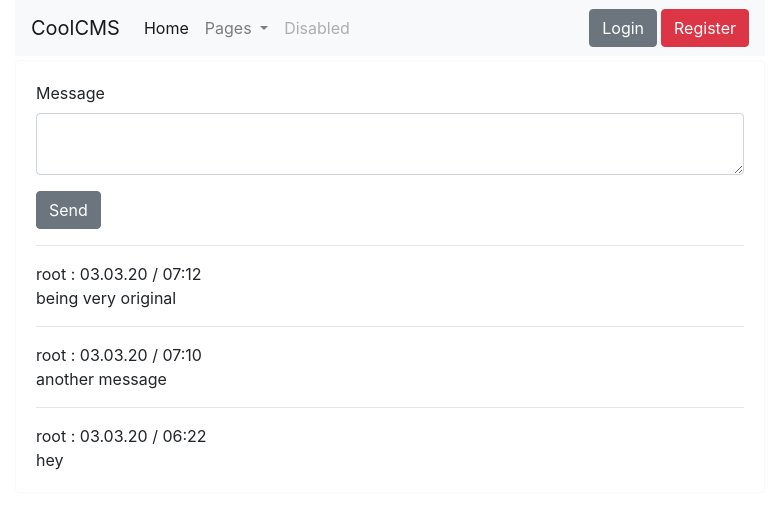
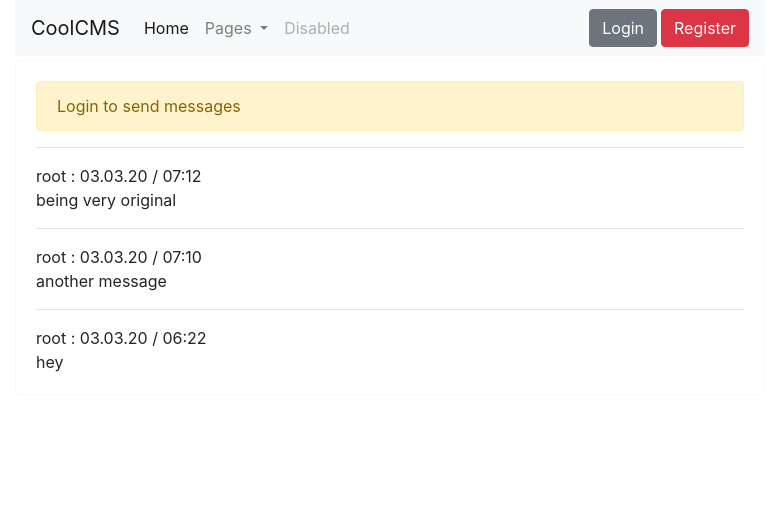
Before and after one commit to Cleveruz/coolcms, a PHP site: page /chat.php in a window 1280 px wide. Shown: the top 509 px of the page, without its empty margins (250-1030 px from the left). Run offline with PHP 8.4, Linux system fonts and the light colour scheme; data comes from the database, SQL or seed files in the repository.

Commit message:
Simple security against injection and script in all GET requests + login to send messages

```diff
--- a/chat.php
+++ b/chat.php
@@ -21,14 +21,19 @@ $result = mysqli_query($conn, "select * from chat order by time desc");
 
 <div class="card border-light mt-1">
     <div class="card-body">
+        <?php if ($auth):?>
             <form method="post">
                 <div class="form-group">
                     <label for="message"><?=$lang['message']?></label>
-                <textarea id="message" name="message" class="form-control"></textarea>
+                    <textarea id="message" name="message" class="form-control" required></textarea>
                 </div>
 
                 <button type="submit" class="btn btn-secondary"><?=$lang['send_button']?></button>
             </form>
+
+        <?php else:?>
+            <div class="alert alert-warning"><?=$lang['login_to_send_messages']?></div>
+        <?php endif;?>
 
         <?php foreach ($result as $post):?>
             <hr>
--- a/language/en.ini
+++ b/language/en.ini
@@ -4,6 +4,7 @@ chat = Chat
 email = Email
 hello = Hello
 pages = Pages
+login_to_send_messages = Login to send messages
 login_button = Login
 logout = Log out
 message = Message
--- a/language/uk.ini
+++ b/language/uk.ini
@@ -4,6 +4,7 @@ chat = Чат
 email = Email
 hello = Привіт
 pages = Сторінки
+login_to_send_messages = Увійдіть, щоб надсилати повідомлення
 login_button = Вхід
 logout = Вихід
 message = Повідомлення
--- a/system.php
+++ b/system.php
@@ -10,6 +10,11 @@ $conn = mysqli_connect('localhost', $config['db_user'], $config['db_password'],
 foreach ($_POST as $key => $value) {
     $_POST[$key] = htmlspecialchars($value);
     $_POST[$key] = mysqli_real_escape_string($conn, $_POST[$key]);
+}
+
+foreach ($_GET as $key => $value) {
+    $_GET[$key] = htmlspecialchars($value);
+    $_GET[$key] = mysqli_real_escape_string($conn, $_GET[$key]);
 }
 
 session_start();
```
Lines whose indentation alone changed are shown as unchanged.
